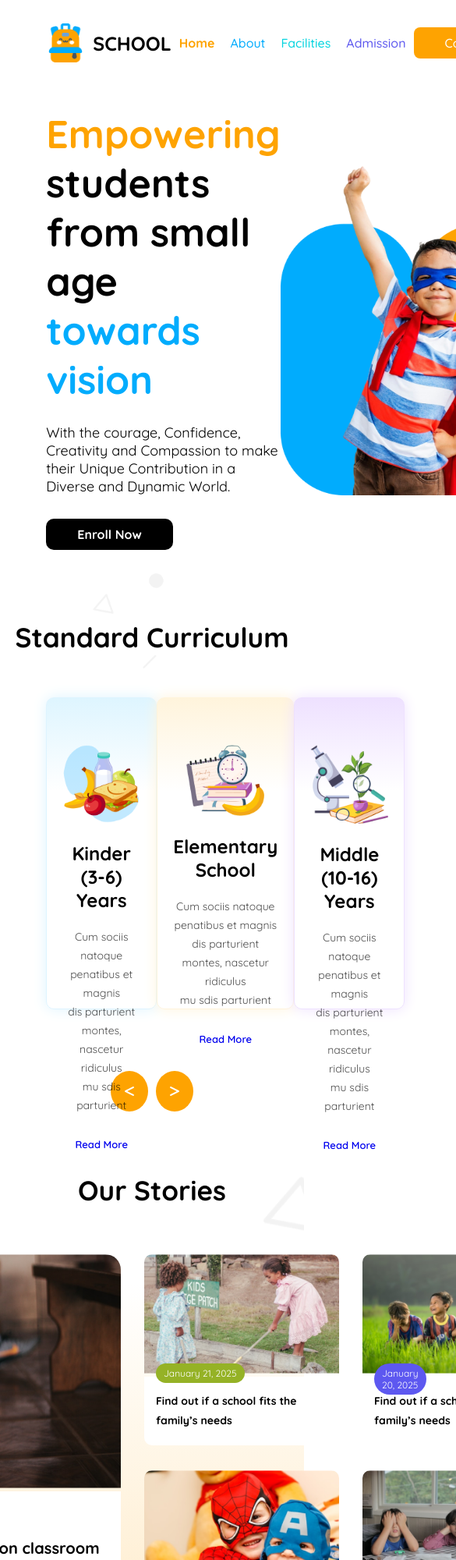
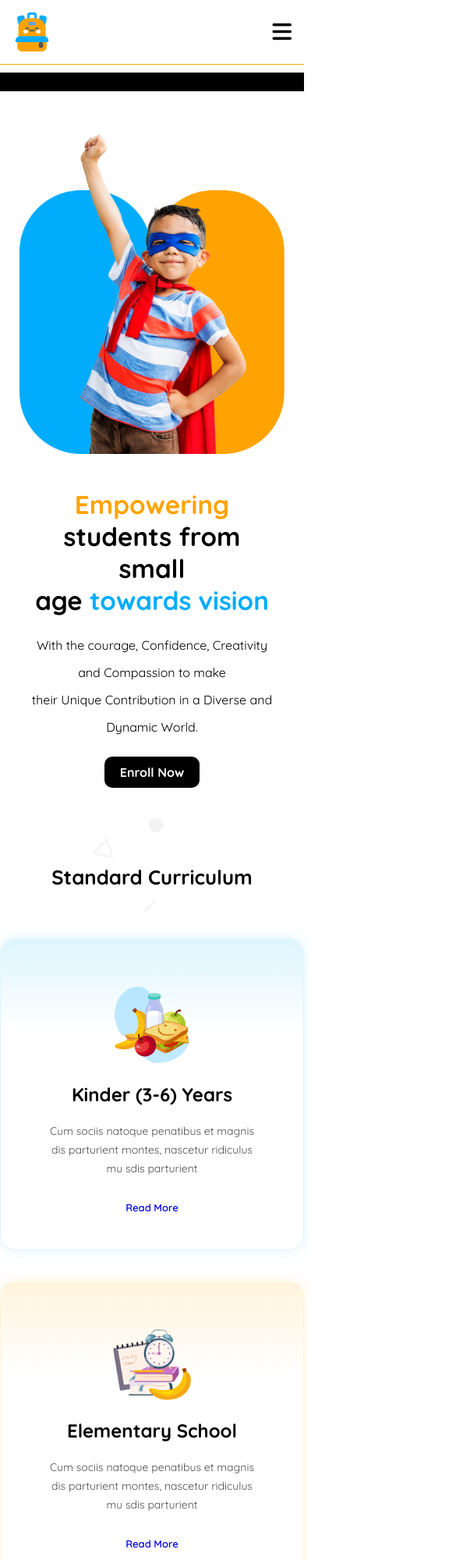
Before and after one commit to freelancerxarif/assignment-two, a plain HTML site: page index.html in a window 390 px wide. Shown: the top 2000 px of the page at 78% size, 585 px wide, since content can reach past the window. Drawn offline with Linux system fonts and the light colour scheme.

Commit message:
mobile responsive

```diff
--- a/index.html
+++ b/index.html
@@ -13,12 +13,15 @@
 <body>
 
       <!-- Header section start here -->
+       <div class="border">
       <div class="width">
     <header>
+        <a href="#" style="text-decoration: none; color: #000;">
         <div class="logo">
             <img src="assets/logo.png" alt="logo">
             <h1>SCHOOL</h1>
         </div>
+        </a>
         <nav>
             <ul>
                 <li><a href="#" style="color: #fea301; font-weight: bold;">Home</a></li>
@@ -27,12 +30,19 @@
                 <li><a href="#" style="color: #5d58ef;">Admission</a></li>
             </ul>
         </nav>
+        <div class="bars">
+            <i class="fa-solid fa-bars"></i>
+        </div>
       <div class="contact">
-            <a href="#">Contact</a>
+            <a href="#" class="hoverEffect2">Contact</a>
+
         </div>
     </header>
    </div>
-
+   </div>
+   <div class="marq">
+    <marquee behavior="" direction="">Hello My Name is Mohammad Arif</marquee>
+   </div>
     <!-- Banner section start -->
    <div class="width">
     <section class="banner">
@@ -40,7 +50,9 @@
             <h3><span style="color: #fea301;">Empowering</span><br>
                 students from small <br> age <span style="color: #01acfd;">towards vision</span></h3>
             <p>With the courage, Confidence, Creativity and Compassion to make <br> their Unique Contribution in a Diverse and Dynamic World.</p>
-            <a href="#">Enroll Now</a>
+            <div class="btnn">
+            <a href="#" class="hoverEffect">Enroll Now</a>
+           </div>
         </div>
         <div class="bannerImg">
             <img src="assets/hero-kids.png " alt="kid">
@@ -50,7 +62,6 @@
   <div class="background">
 
   </div>
-
   <!-- Curriclm section Start -->
 
   <div class="title">
@@ -92,7 +103,6 @@
     <i class="fa-solid fa-less-than"></i>
     <i class="fa-solid fa-greater-than"></i>
   </div>
-
   <!-- Our stories section start -->
 
   <section class="stories">
@@ -146,7 +156,7 @@
         </div>
     </div>
     <div class="button" style="text-align: center;">
-    <a href="#">View All</a>
+    <a href="#" class="hoverEffect">View All</a>
 </div>
   </section>
 
--- a/style.css
+++ b/style.css
@@ -43,6 +43,9 @@ nav ul li a{
     font-size: 16px;
     font-weight: 450;
 }
+.bars{
+  display: none;
+}
 
 header .contact a{
     text-decoration: none;
@@ -52,6 +55,10 @@ header .contact a{
     border-radius: 8px;
     color: #fff;
     font-weight: 500;
+}
+
+.marq{
+  width: 80%; background-color: #000; color: #fff; margin: 10px auto;
 }
 
   /* Banner section start */
@@ -69,8 +76,9 @@ header .contact a{
   }
 
   .banner p{
-    font-size: 18px;
+    font-size: 17px;
     margin: 25px 0px;
+    line-height: 35px;
   }
 
   .banner img{
@@ -95,7 +103,7 @@ header .contact a{
     background-image: url('assets/bg.png');
     background-size: cover;
     width: 100%;
-    height: 300px;
+    padding-bottom: 300px;
   }
 
   .curriclm{
@@ -161,7 +169,7 @@ header .contact a{
   .stories{
     background-image:url('assets/bg.png'), linear-gradient(180deg, rgba(255,255,255) 25%, rgba(254,169,19,0.3));
     background-size: cover;
-    height: 850px;
+    padding-bottom: 60px;
     margin-top: -50px;
 
   }
@@ -281,7 +289,7 @@ footer .bg1{
 }
 footer .bg2{
     width: 100%;
-    height: 250px;
+    padding-bottom: 40px;
     background-color: #01acfd;
     position: absolute;
 
@@ -340,3 +348,137 @@ footer .bg2{
     width: 30px;
     margin: 20px 2px;
 }
+
+.hoverEffect:hover{
+  background-color: #fea301;
+  color: #000;
+  transition: all 0,8s ease;
+}
+.hoverEffect2:hover{
+  background-color: #000;
+  color: #fff;
+  transition: all 0,8s ease;
+}
+
+/* media quary start responsive  */
+
+@media(max-width:480px) {
+  .width , header{
+    width: 100% !important;
+    padding:8px;
+    align-items: center;
+  }
+  .marq{
+    width: 100%;
+    background-color: #000;
+    color: #fff;
+    margin-top: 10px;
+  }
+  .border{
+    border-bottom: 1px solid #fea301;
+  }
+  .logo img{
+    width: 50px !important;
+
+  }
+
+   nav ul a , .contact{
+    display: none;
+   }
+  h1{
+    display: none;
+  }
+  .bars{
+    display: block;
+  }
+  .bars i{
+    font-size: 28px;
+  }
+
+  /* banner section style */
+  .banner{
+    flex-direction: column-reverse;
+    width: 100%;
+  }
+  .banner img{
+    width: 340px;
+  }
+  .banner .text{
+    margin-top: 40px;
+  }
+  .banner h3{
+    font-size: 33px;
+    text-align: center;
+  }
+  .banner p{
+    text-align: center;
+    font-size: 16px;
+    margin: 20px 0px;
+  }
+  .btnn{
+    text-align: center;
+  }
+  .banner a{
+    padding: 10px 20px;
+    border-radius: 10px;
+    margin: 0 auto !important;
+  }
+  .curriclm{
+    flex-direction: column;
+  }
+  .curriclm .cardSection{
+    margin-bottom: 40px;
+    width: 390px;
+    border-radius: 20px;
+  }
+  .arrow{
+    display: none;
+  }
+
+  /* stories responsive */
+  .bigPost{
+    display: none;
+  }
+  .stories h3 , .title{
+    font-size: 22px;
+  }
+  .smContainer{
+    gap: 20px;
+  }
+  .smallPost{
+    width: 190px;
+    margin-bottom: 15px;
+
+  }
+  .smallPost img{
+    width: 190px;
+  }
+  .smallPost p{
+    font-size: 10px;
+  }
+  .smallPost h4{
+    font-size: 12px;
+    line-height: 18px;
+  }
+  .button a{
+    font-size: 14px;
+    padding: 10px 40px;
+  }
+
+  /* footer responsive */
+
+  footer .bg1{
+    display: none;
+  }
+
+  footer .content{
+    padding-top: 50px;
+    margin-top: 50px;
+    flex-direction: column;
+    align-items: left;
+    margin: 0px 0px 0px 20px;
+  }
+  footer .link{
+    margin: 10px 0px;
+  }
+}
```
Also changed, not shown: 1 other file.
